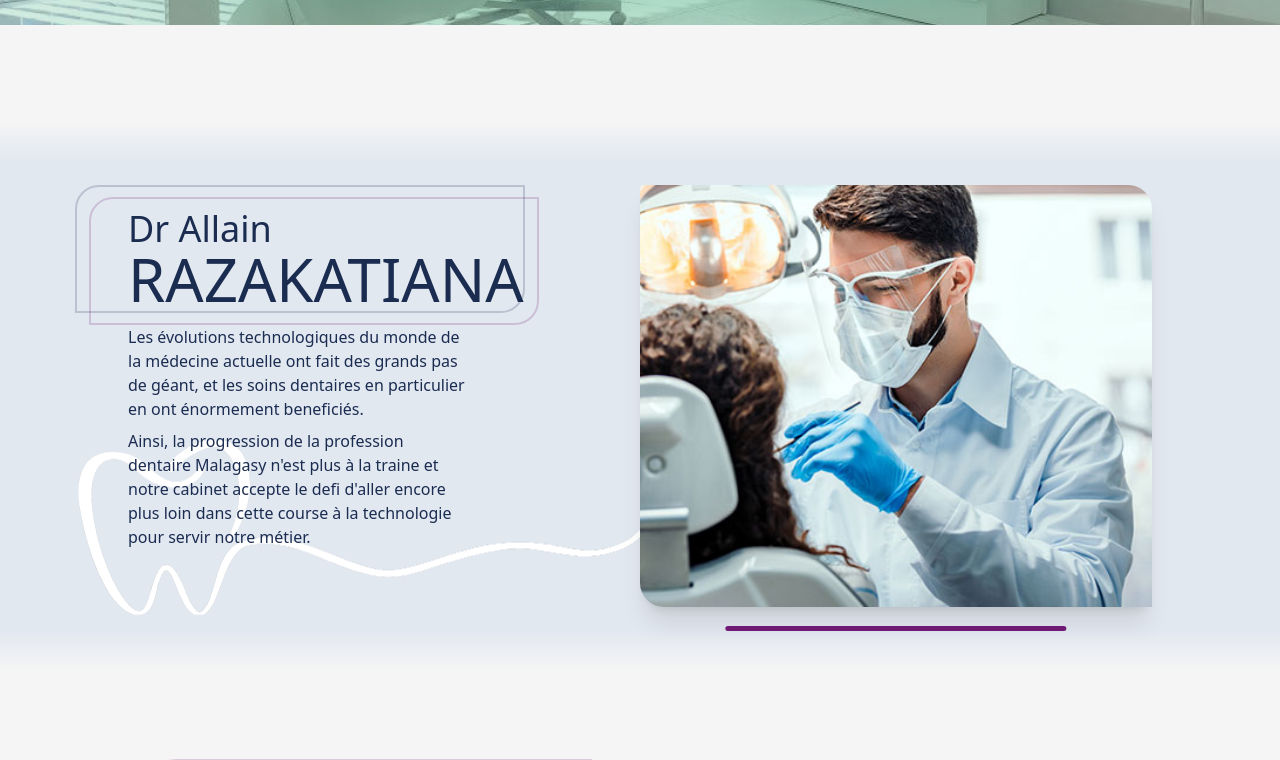
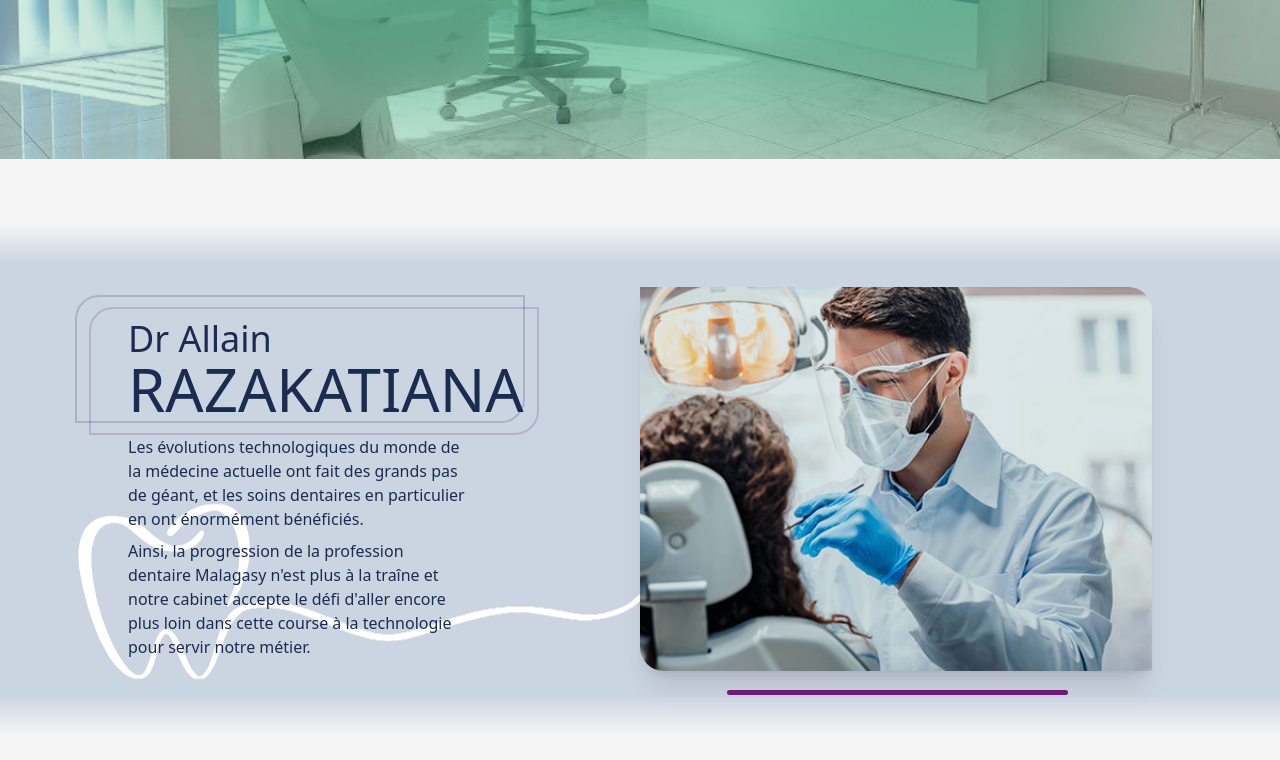
Before and after one commit to Njaka91/Cidro, a React (Vite) app: page / in a window 1280 px wide. Shown: the part 580-1340 px from the top of the page. Built offline with nearby package versions, Linux system fonts and the light colour scheme.

Commit message:
finition section president

```diff
--- a/package.json
+++ b/package.json
@@ -12,6 +12,7 @@
   "dependencies": {
     "@phosphor-icons/react": "^2.1.7",
     "framer-motion": "^11.5.4",
+    "prop-types": "^15.8.1",
     "react": "^18.3.1",
     "react-dom": "^18.3.1",
     "react-router-dom": "^6.26.2"
--- /dev/null
+++ b/src/components/Button.jsx
@@ -0,0 +1,29 @@
+import { useScroll } from "framer-motion";
+import {motion, useTransform} from "framer-motion"
+import { useRef } from "react";
+import { Link } from "react-router-dom"
+const Button = () => {
+    const targetRef = useRef(null);
+    const { scrollYProgress } = useScroll({
+      target: targetRef,
+      // offset: ["start", "end", "end", "start"]
+    });
+    const buttonScale = useTransform(scrollYProgress, [0.2, 0], [1, 0.5]);
+  const buttonOpacity = useTransform(scrollYProgress, [0.2, 0], [1, 0]);
+  return (
+    <div className="stick z-10">
+        <motion.div
+        ref={targetRef}
+        initial={{y: -200}}
+        style={{ scale: buttonScale, opacity: buttonOpacity }}
+        className="btn relative bg-[#1B2C51] w-[15%] rounded-full shadow-xl border-0 text-white font-medium mt-14 group hover:bg-[#1B2C51]">
+          <span className="relative z-40">
+            <Link to="/prendrerendez-vous">Prendre rendez-vous</Link></span>
+          <span className="absolute inset-0 w-0 h-full opacity-0 rounded-full bg-fuchsia-900 transition-all duration-300 group-hover:opacity-75 group-hover:w-full"></span>
+        </motion.div>
+    </div>
+
+  )
+}
+
+export default Button
--- a/src/components/Header.jsx
+++ b/src/components/Header.jsx
@@ -1,13 +1,11 @@
 import NavBar from "./NavBar"
 import Stubborn from "./Stubborn"
-import StubbornImg from "./StubbornImg"
 
 const Header = () => {
   return (
     <div className="flex flex-col ">
       <Stubborn/>
       <NavBar/>
-      <StubbornImg/>
     </div>
   )
 }
--- /dev/null
+++ b/src/components/ImageParallax.jsx
@@ -0,0 +1,40 @@
+import OverLayText from "./OverLayText";
+import StickyImg from "./StickyImg";
+
+import { useScroll } from "framer-motion";
+import { useTransform } from "framer-motion";
+import { motion } from "framer-motion";
+import { useRef } from "react";
+
+// eslint-disable-next-line react/prop-types
+const ImageParallax = ({ imgBg, subHeading, heading, children }) => {
+  const targetRef = useRef(null);
+  const { scrollYProgress } = useScroll({
+    target: targetRef,
+    // offset: ["start", "end", "end", "start"]
+  });
+
+  const text1YScroll = useTransform(scrollYProgress, [0, 0.2], [500, -200]);
+
+  const opacity1 = useTransform(scrollYProgress, [0, 0.16], [1, 0]);
+
+  return (
+    <div className="relative">
+      <div className="relative h-[100vh]">
+        <StickyImg imgBg={imgBg} />
+        <motion.span
+          style={{
+            opacity: opacity1,
+            y: text1YScroll,
+          }}
+        >
+          <OverLayText subHeading={subHeading} heading={heading} />
+        </motion.span>
+      </div>
+
+      {children}
+    </div>
+  );
+};
+
+export default ImageParallax;
--- /dev/null
+++ b/src/components/OverLayText.jsx
@@ -0,0 +1,41 @@
+import { useScroll } from "framer-motion";
+import { useTransform } from "framer-motion";
+import { motion } from "framer-motion";
+import { useRef } from "react";
+
+// eslint-disable-next-line react/prop-types
+const OverLayText = ({ subHeading, heading }) => {
+  const targetRef = useRef(null);
+  const { scrollYProgress } = useScroll({
+    target: targetRef,
+    // offset: ["start", "end", "end", "start"]
+ });
+
+  const text1YScroll = useTransform(scrollYProgress, [0.2, 0], [0, 200]);
+
+  return (
+    <motion.div
+
+
+    ref={targetRef}
+    className="absolute -top-28 flex h-screen w-full flex-col items-center justify-center text-white">
+      <motion.p
+      style={{
+        y: text1YScroll
+      }}
+      className="text-xl font-semibold  mb-1"
+      initial={{ opacity: 0, scale: 0 }}
+      animate={{ opacity: 1, scale: 1}}
+      transition={{ duration: 0.45, delay: 0.2 }}
+      >{subHeading}</motion.p>
+      <motion.p
+      className="text-7xl font-semibold "
+      initial={{ opacity: 0, scale: 0 }}
+      animate={{ opacity: 1, scale: 1}}
+      transition={{ duration: 0.3, delay: 0.4 }}
+      >{heading}</motion.p>
+    </motion.div>
+  );
+};
+
+export default OverLayText;
--- a/src/components/PresidentSection.jsx
+++ b/src/components/PresidentSection.jsx
@@ -1,35 +1,74 @@
-import dentiste from "../assets/images/dentiste.jpg"
-import dent from "../assets/images/dent.png"
+import dentiste from "../assets/images/dentiste.jpg";
+import dent from "../assets/images/dent.png";
+import { useScroll, useTransform, motion } from "framer-motion";
 
 const PresidentSection = () => {
+  const { scrollYProgress } = useScroll({
+  });
+
+  const imgY = useTransform(scrollYProgress, [0.15, 0.28], [200, 0]);
+  const imgScale = useTransform(scrollYProgress, [0, 0.28], [0.85, 1]);
+  const imgOpacity = useTransform(scrollYProgress, [0.17, 0.27], [1, 0.15]);
+  const imgLine = useTransform(scrollYProgress, [0.28, 0.3], [0.5, 1]);
+
+  const borderY = useTransform(scrollYProgress, [0.21, 0.28], [-6.3, 0]);
+  const borderX = useTransform(scrollYProgress, [0.21, 0.28], [-7.5, 0]);
+
+  const border2Y = useTransform(scrollYProgress, [0.21, 0.28], [7.5, 0]);
+  const border2X = useTransform(scrollYProgress, [0.21, 0.28], [7.5, 0]);
+
+  const textY = useTransform(scrollYProgress, [0.1, 0.3], [200, 0]);
+  const TitleY = useTransform(scrollYProgress, [0, 0.22], [200, 0]);
+
   return (
-    <div className="flex flex-row relative justify-between bg-slate-200 h-[550px] my-24 px-32">
-      <div className="flex flex-col w-1/3 text-[#1B2C51] mt-[88px] z-10">
-        <div className="relative flex flex-col">
-          <div className=" absolute -bottom-1 -right-14 bg-none border-2 border-[#1B2C51] border-opacity-20 rounded-tl-3xl rounded-br-3xl h-32 w-[450px]"></div>
-          <div className=" absolute -bottom-4 -right-[70px] bg-none border-2 border-fuchsia-900 border-opacity-20 rounded-tl-3xl rounded-br-3xl h-32 w-[450px]"></div>
+    <div className="flex flex-row relative justify-between bg-slate-300 my-16 px-32">
+      <div className="flex flex-col w-1/3 text-[#1B2C51] mt-24 z-10">
+        <motion.div
+        style={{
+          y: TitleY
+        }}
+        className="relative flex flex-col">
+          <motion.div
+          className="absolute -bottom-1 -right-14 bg-none border-2 border-[#1B2C51] border-opacity-20 rounded-tl-3xl rounded-br-3xl h-32 w-[450px]"
+          style={{y: border2Y, x: border2X}}
+          ></motion.div>
+          <motion.div
+            className="absolute -bottom-4 -right-[70px] bg-none border-2 border-fuchsia-900 border-opacity-20 rounded-tl-3xl rounded-br-3xl h-32 w-[450px]"
+            style={{y : borderY, x: borderX}}></motion.div>
           <span className="text-4xl font-medium">Dr Allain</span>
           <span className="text-6xl font-medium">RAZAKATIANA</span>
-        </div>
+        </motion.div>
+        <motion.div
+        style={{y: textY}}
+        transition={{delay:2 }}>
         <p className="mt-4">
           Les évolutions technologiques du monde de la médecine actuelle ont fait des grands pas de géant,
-          et les soins dentaires en particulier en ont énormement beneficiés.</p>
+          et les soins dentaires en particulier en ont énormément bénéficiés.
+        </p>
         <p className="mt-2">
           Ainsi, la progression de la profession dentaire Malagasy
-          n&apos;est plus à la traine et notre cabinet accepte le defi d&apos;aller encore plus loin dans cette course à la technologie pour servir notre métier.
+          n&apos;est plus à la traîne et notre cabinet accepte le défi d&apos;aller encore plus loin dans cette course à la technologie pour servir notre métier.
         </p>
+        </motion.div>
       </div>
-      <div className="relative w-2/4 my-16 z-10">
-        <div className="overflow-hidden rounded-tr-3xl rounded-bl-3xl shadow-xl h-full">
-          <img src={dentiste} alt="logo" className="object-cover w-full h-full" />
-        </div>
-        <span className="absolute -bottom-6 left-1/2 transform -translate-x-1/2 bg-fuchsia-900 w-2/3 h-[5px] rounded-full"></span>
+      <div className="relative w-1/2 my-16 z-10">
+        <motion.div
+          className="overflow-hidden rounded-tr-3xl rounded-bl-3xl shadow-xl h-full"
+          style={{ y: imgY,  scale: imgScale }}>
+          <img src={dentiste} alt="dentiste" className="object-cover w-full h-96" />
+        </motion.div>
+        <motion.div
+        className="absolute inset-0 bg-slate-900/70 overflow-hidden rounded-tr-3xl rounded-bl-3xl"
+        style={{ y: imgY, opacity: imgOpacity, scale: imgScale }}/>
+        <motion.span
+        style={{scale: imgLine}}
+        className="absolute -bottom-6 left-[17%] transform -translate-x-1/2 bg-fuchsia-900 w-2/3 h-[5px] rounded-full"></motion.span>
       </div>
-      <img src={dent} alt="logo" className=" absolute bottom-10 left-10 object-cover w-3/6 h-52" />
-      <span className="absolute top-0 left-0 w-full h-10 bg-gradient-to-t from-slate-200  to-[#F5F5F5]"></span>
-      <span className="absolute bottom-0 left-0 w-full h-10 bg-gradient-to-b from-slate-200  to-[#F5F5F5]"></span>
+      <img src={dent} alt="dent" className="absolute bottom-10 left-10 object-cover w-3/6 h-52" />
+      <span className="absolute top-0 left-0 w-full h-10 bg-gradient-to-t from-slate-300 to-[#F5F5F5]"></span>
+      <span className="absolute bottom-0 left-0 w-full h-10 bg-gradient-to-b from-slate-300 to-[#F5F5F5]"></span>
     </div>
-  )
+  );
 }
 
-export default PresidentSection
+export default PresidentSection;
--- a/src/components/Root.jsx
+++ b/src/components/Root.jsx
@@ -4,13 +4,25 @@ import Stubborn from "./Stubborn"
 import NavBar from "./NavBar"
 import StubbornImg from "./StubbornImg"
 import AppointmentBottom from "./AppointmentBottom"
+import { useLocation } from "react-router-dom"
+import { useEffect } from "react"
+import bgimg from "../assets/images/bgimg.jpeg"
+import bgimg2 from "../assets/images/cabinet_dentaire.jpg"
 
 const Root = () => {
+  const { pathname } = useLocation();
+
+  useEffect(() => {
+    window.scrollTo(0, 0);
+  }, [pathname]);
+
+  const imgBg = pathname === '/' ? bgimg : bgimg2;
+
   return (
     <>
       <Stubborn/>
       <NavBar/>
-      <StubbornImg/>
+      <StubbornImg imgBg={imgBg}/>
       <Outlet/>
       <AppointmentBottom/>
       <Footer/>
--- /dev/null
+++ b/src/components/StickyImg.jsx
@@ -0,0 +1,24 @@
+import Button from "./Button"
+
+
+// eslint-disable-next-line react/prop-types
+const StickyImg = ({imgBg}) => {
+  return (
+    <div style={{
+        backgroundImage: `url(${imgBg})`,
+        backgroundSize: 'cover',
+        backgroundPosition: 'center',
+        height: '75vh',
+        top: 12
+    }}
+        className="sticky overflow-hidden">
+      <div
+      className="absolute inset-0 h-4/5 items-center w-4/5 rounded-full bg-[#1ea06c] opacity-50 blur-3xl shadow-[0_0_30px_rgba(0,0,0,0.8)]"/>
+      <div
+      className="absolute inset-0 bg-[#1ea06c]/30"/>
+      <Button/>
+    </div>
+  )
+}
+
+export default StickyImg
```
Also changed, not shown: src/components/StubbornImg.jsx (+5 -5 lines), src/assets/images/cabinet_dentaire.jpg (added), 1 other file (tests, documents, lock files or other folders).
